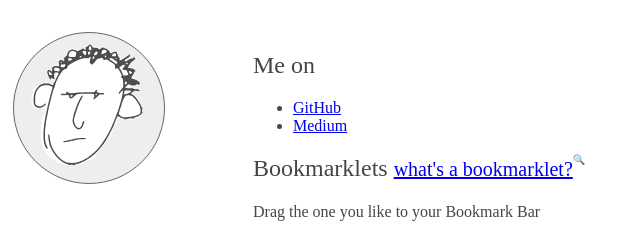
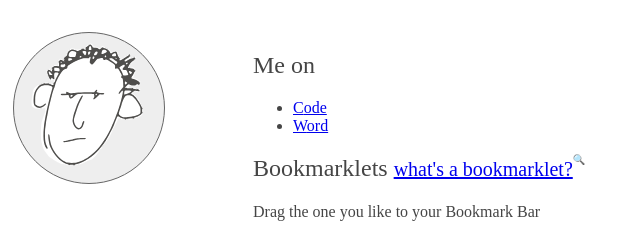
Before and after one commit to omrilotan/omrilotan.github.io, a plain HTML site: page index.html in a window 1280 px wide. Shown: the top 239 px of the page, 43-683 px from the left. Drawn offline with Linux system fonts and the light colour scheme.

Commit message:
Rename links

```diff
--- a/index.html
+++ b/index.html
@@ -94,8 +94,8 @@ aside { min-width: 200px; }
             <article>
                 <h1>Me on</h1>
                 <ul>
-                    <li><a href="https://github.com/omrilotan">GitHub</a></li>
-                    <li><a href="https://medium.com/@omrilotan">Medium</a></li>
+                    <li><a href="https://github.com/omrilotan">Code</a></li>
+                    <li><a href="https://medium.com/@omrilotan">Word</a></li>
 
                 </ul>
             </article>
```
